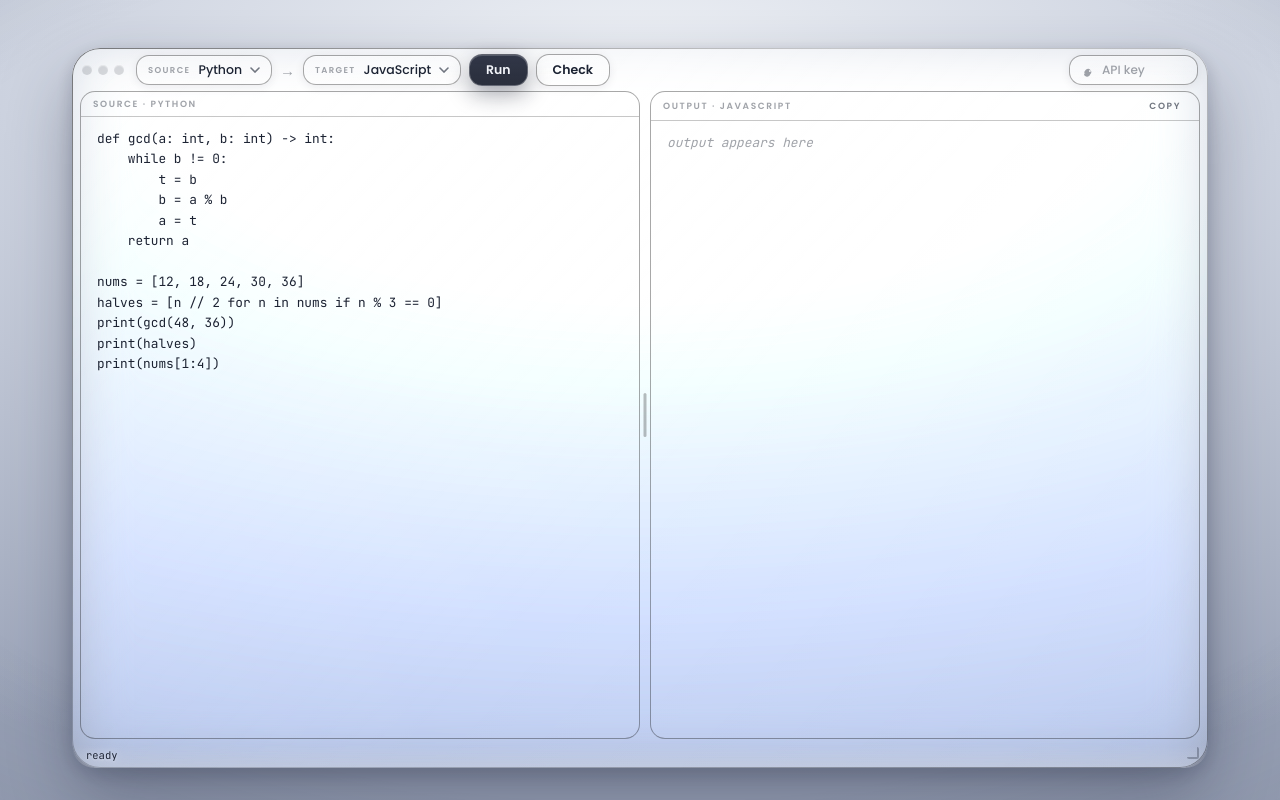
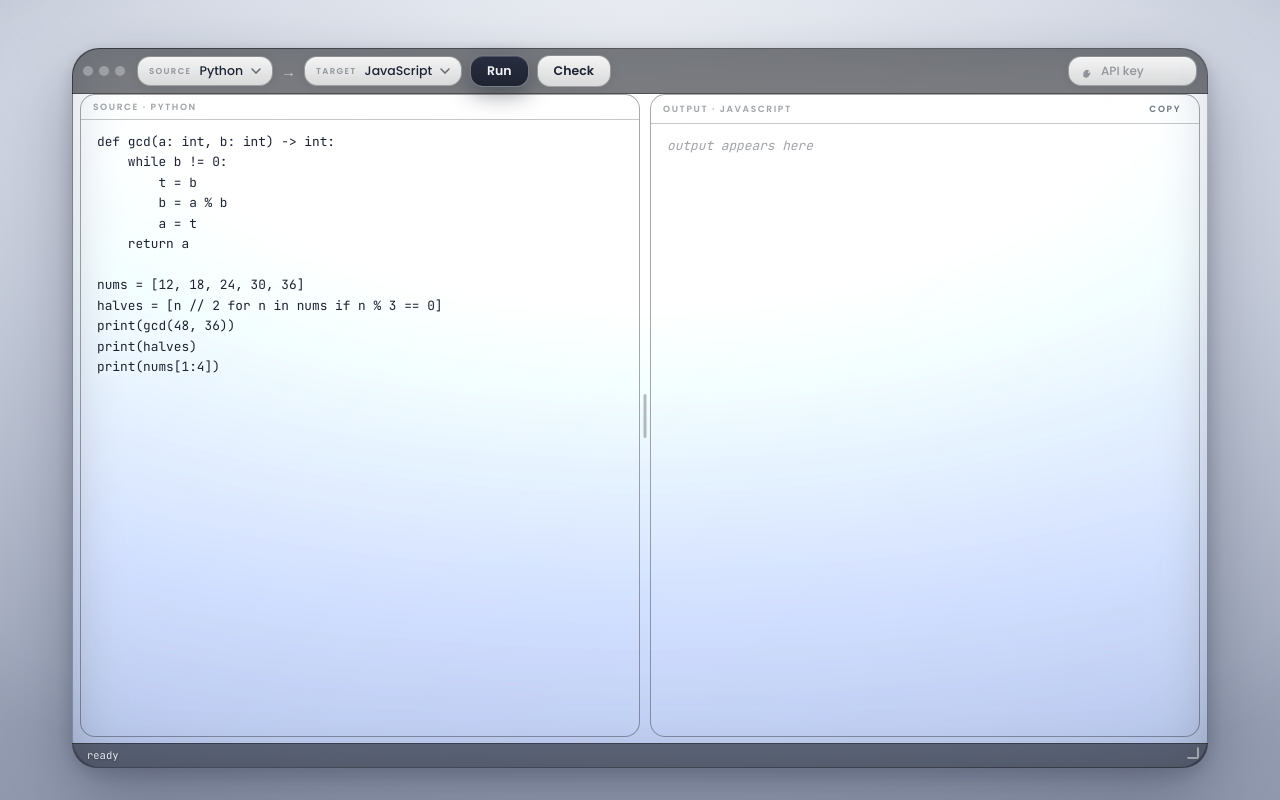
Before and after one commit to Nakul-Sinha/poly-semantic-transpiler, a plain HTML site: page web/static/index.html in a window 1280 px wide. Drawn offline with Linux system fonts and the light colour scheme.

Commit message:
Dark bands and favicon

```diff
--- a/web/static/style.css
+++ b/web/static/style.css
@@ -10,6 +10,8 @@
   --edge-2: rgba(0, 0, 0, 0.16);
   --edge-3: rgba(0, 0, 0, 0.36);
   --stroke: rgba(0, 0, 0, 0.34);
+  --band: rgba(12, 15, 23, 0.55);       /* dark translucent chrome bands */
+  --band-ink: #e7ebf4;                  /* text on the dark bands */
   --shadow: 0 30px 70px rgba(23, 30, 52, 0.35), 0 6px 18px rgba(23, 30, 52, 0.18);
   --radius: 28px;
   --mono: "JetBrains Mono", Consolas, "Cascadia Mono", monospace;
@@ -53,7 +55,7 @@ body {
   display: flex; flex-direction: column;
   min-width: 660px; min-height: 380px;
   border-radius: var(--radius);
-  background: linear-gradient(133deg, var(--glass-hi) 0%, var(--glass-lo) 55%, rgba(255, 255, 255, 0.08) 100%);
+  background: linear-gradient(133deg, rgba(255, 255, 255, 0.06) 0%, rgba(255, 255, 255, 0.01) 55%, rgba(255, 255, 255, 0.03) 100%);
   backdrop-filter: blur(26px) saturate(150%) brightness(1.22);
   -webkit-backdrop-filter: blur(26px) saturate(150%) brightness(1.22);
   box-shadow: var(--shadow);
@@ -71,23 +73,25 @@ body {
 /* ---- header row ---- */
 .tile-head {
   display: flex; align-items: center; gap: 8px; flex-wrap: wrap;
-  padding: 6px 10px 5px 10px; cursor: grab;
+  padding: 7px 11px 6px 11px; cursor: grab;
+  background: var(--band);
+  border-bottom: 1px solid rgba(0, 0, 0, 0.35);
+  border-radius: calc(var(--radius) - 1px) calc(var(--radius) - 1px) 0 0;
 }
 .tile-head:active { cursor: grabbing; }
 
 .dots { display: inline-flex; gap: 6px; margin-right: 4px; }
 .dots i {
   width: 10px; height: 10px; border-radius: 50%;
-  background: rgba(28, 35, 51, 0.16);
-  box-shadow: inset 0 1px 1px rgba(255, 255, 255, 0.5);
+  background: rgba(255, 255, 255, 0.30);
 }
 
-.flow { color: var(--ink-faint); font-size: 15px; }
+.flow { color: rgba(255, 255, 255, 0.55); font-size: 15px; }
 
 /* chips share one recipe */
 .dd-trigger, .btn, .key {
   border: 1px solid var(--stroke);
-  background: linear-gradient(180deg, rgba(255, 255, 255, 0.30), rgba(255, 255, 255, 0.12));
+  background: linear-gradient(180deg, rgba(255, 255, 255, 0.92), rgba(255, 255, 255, 0.72));
   border-radius: 13px;
   box-shadow: 0 2px 10px rgba(23, 30, 52, 0.08), inset 0 1px 0 rgba(255, 255, 255, 0.20);
   color: var(--ink);
@@ -101,7 +105,7 @@ body {
   padding: 5px 11px; cursor: pointer;
   transition: background 0.15s ease, transform 0.15s ease;
 }
-.dd-trigger:hover { background: linear-gradient(180deg, rgba(255, 255, 255, 0.44), rgba(255, 255, 255, 0.20)); }
+.dd-trigger:hover { background: linear-gradient(180deg, rgba(255, 255, 255, 1), rgba(255, 255, 255, 0.85)); }
 .dd-label {
   font-size: 8.5px; font-weight: 600; letter-spacing: 0.16em;
   text-transform: uppercase; color: var(--ink-faint);
@@ -132,12 +136,12 @@ body {
 .btn { padding: 6px 16px; font-size: 12.5px; font-weight: 600; cursor: pointer; transition: transform 0.15s ease, box-shadow 0.15s ease, background 0.15s ease; }
 .btn.primary {
   background: linear-gradient(180deg, rgba(36, 42, 60, 0.94), rgba(24, 29, 44, 0.92));
-  color: #f4f6fb; border-color: rgba(255, 255, 255, 0.25);
+  color: #f4f6fb; border-color: rgba(255, 255, 255, 0.38);
   box-shadow: 0 8px 22px rgba(20, 25, 42, 0.4), inset 0 1px 0 rgba(255, 255, 255, 0.18);
 }
 .btn.primary:hover { transform: translateY(-1px); box-shadow: 0 11px 26px rgba(20, 25, 42, 0.45), inset 0 1px 0 rgba(255, 255, 255, 0.18); }
 .btn.primary:disabled { opacity: 0.55; transform: none; cursor: wait; }
-.btn.ghost:hover { background: linear-gradient(180deg, rgba(255, 255, 255, 0.44), rgba(255, 255, 255, 0.20)); }
+.btn.ghost:hover { background: linear-gradient(180deg, rgba(255, 255, 255, 1), rgba(255, 255, 255, 0.85)); }
 
 .spacer { flex: 1; }
 
@@ -160,7 +164,7 @@ body {
   flex: 1 1 0; min-width: 170px; display: flex; flex-direction: column; min-height: 0;
   border-radius: 15px;
   border: 1px solid var(--stroke);
-  background: rgba(255, 255, 255, 0.02);   /* nearly invisible veil */
+  background: rgba(255, 255, 255, 0.01);   /* 99% transparent */
   overflow: hidden;
 }
 #pane-src { flex: 0 0 50%; }
@@ -215,22 +219,22 @@ pre .skip { color: var(--warn); }
 /* ---- status bar ---- */
 .statusbar {
   display: flex; justify-content: space-between; align-items: center;
-  padding: 3px 14px 6px 14px;
-  font-family: var(--mono); font-size: 10.5px; color: var(--ink);
-  text-shadow: 0 0 8px rgba(255, 255, 255, 0.6), 0 1px 2px rgba(255, 255, 255, 0.35);
-  /* light pools at the base of the glass so status text survives dark artwork */
-  background: linear-gradient(180deg, rgba(255, 255, 255, 0) 0%, rgba(255, 255, 255, 0.22) 100%);
-  border-radius: 0 0 var(--radius) var(--radius);
+  padding: 4px 15px 6px 15px;
+  font-family: var(--mono); font-size: 10.5px; color: var(--band-ink);
+  text-shadow: 0 1px 2px rgba(0, 0, 0, 0.35);
+  background: var(--band);
+  border-top: 1px solid rgba(0, 0, 0, 0.35);
+  border-radius: 0 0 calc(var(--radius) - 1px) calc(var(--radius) - 1px);
 }
-.statusbar .err { color: var(--bad); }
-.statusbar .ok { color: var(--ok); }
+.statusbar .err { color: #ff9aa2; }
+.statusbar .ok { color: #8fdcae; }
 
 /* resize grip */
 .grip { position: absolute; right: 4px; bottom: 4px; width: 22px; height: 22px; cursor: nwse-resize; }
 .grip::before {
   content: ""; position: absolute; right: 5px; bottom: 5px; width: 10px; height: 10px;
-  border-right: 2px solid rgba(28, 35, 51, 0.3);
-  border-bottom: 2px solid rgba(28, 35, 51, 0.3);
+  border-right: 2px solid rgba(255, 255, 255, 0.45);
+  border-bottom: 2px solid rgba(255, 255, 255, 0.45);
   border-radius: 2px;
 }
 
```
Also changed, not shown: web/static/index.html (+1 -1 lines), 1 other file.
